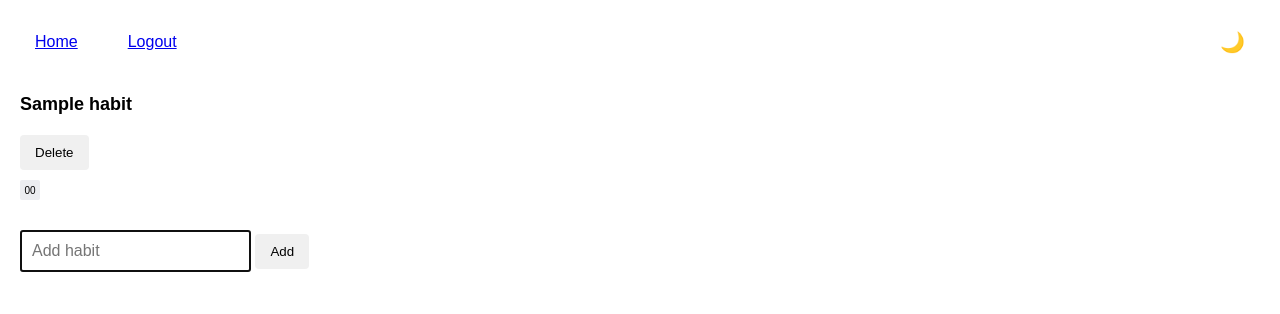
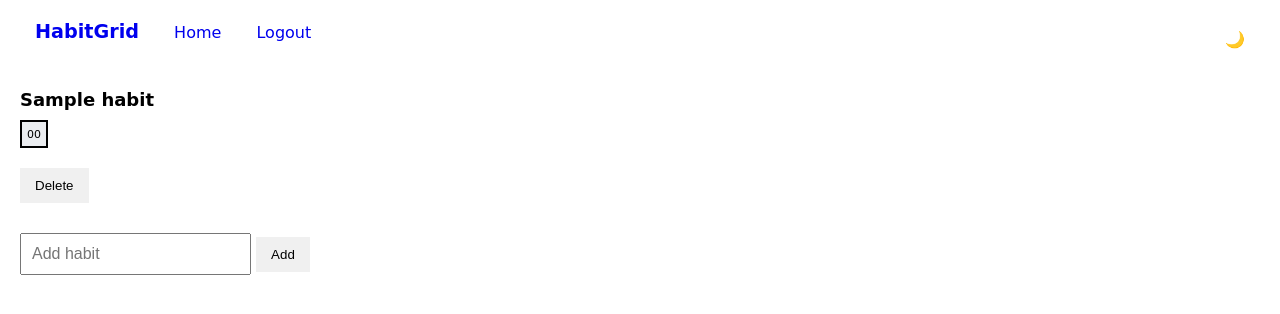
Before and after one commit to sumeetcli/HabitGrid, a Flask app: template templates/home.html in a window 1280 px wide. Shown: the top 314 px of the page. Run offline with Flask 3, Linux system fonts and the light colour scheme; the visitor is signed in with stand-in values (Sample User, id 1); the template is opened without the code that fills it: most values are stand-ins (such as "Sample title", 1, 10 or a date in 2020); some libraries are stand-ins or nearby versions.

Commit message:
redo css again (attempt 4) + misc changes and testing

```diff
--- a/app.py
+++ b/app.py
@@ -5,9 +5,6 @@ from functools import wraps
 from flask_session import Session
 import datetime
 from helpers import login_required, get_db, generate_heatmap
-
-# session ->  user side session
-# Session from flask_session for server side session
 
 app = Flask(__name__)
 app.config["SESSION_PERMANENT"] = False
@@ -40,7 +37,7 @@ def add_habit():
 
     db = get_db()
     today = datetime.date.today().isoformat() # return string instead of object, "YYYY-MM-DD"
-    db.execute("insert into habits (user_id, name, created_at) values (?, ?, ?)", (session["user_id"], name,today))
+    db.execute("insert into habits (user_id, name) values (?, ?)", (session["user_id"], name))
     db.commit()
     db.close()
 
@@ -67,9 +64,22 @@ def log_habit():
     #print(dateString)
 
     db = get_db()
-    db.execute("insert into habit_logs (habit_id, date, done) values (?, ?, ?)", (habitId,dateString, 1))
+
+    # check if already logged for this day
+    existing = db.execute("select id, done from habit_logs where habit_id = ? and date = ?", (habitId, dateString)).fetchone()
+
+    if existing:
+        # toggle done value
+        new_done = 1 - existing["done"]
+        db.execute("update habit_logs set done = ? where habit_id = ? and date = ?", (new_done, habitId, dateString))
+    else:
+        # not exists so add new row
+        db.execute("insert into habit_logs (habit_id, date, done) values (?, ?, ?)", (habitId, dateString, 1))
+
     db.commit()
     db.close()
+
+    return "Logged"
 
 @app.route("/register", methods=["GET", "POST"])
 def register():
--- a/static/css/style.css
+++ b/static/css/style.css
@@ -1,9 +1,9 @@
 body {
-    background-color: #ffffff;
-    color: #000000;
+    background-color: white;
+    color: black;
     margin: 0;
     padding: 20px;
-    font-family: Arial, sans-serif;
+    font-family: "Balsamiq Sans", cursive; /* funky font */
 }
 
 body.dark {
@@ -11,86 +11,74 @@ body.dark {
     color: #e0e0e0;
 }
 
+/* navbar stuff lol */
 nav {
     display: flex;
     gap: 20px;
     margin-bottom: 30px;
-    justify-content: space-between;
-    align-items: center;
 }
 
-.nav-left {
-    display: flex;
-    gap: 20px;
-}
-
-nav a {
+nav a,
+nav button,
+#theme-btn {
     padding: 10px 15px;
+    font-size: 16px;
     background: none;
     border: none;
     cursor: pointer;
-    font-size: 16px;
-}
-
-nav button {
-    padding: 10px 15px;
-    background: none;
-    border: none;
-    cursor: pointer;
-    font-size: 16px;
-}
-
-body.dark nav a {
-    color: #e0e0e0;
-}
-
-body.dark nav button {
-    color: #e0e0e0;
+    text-decoration: None;
 }
 
 #theme-btn {
-    background: none;
-    border: none;
-    font-size: 20px;
-    cursor: pointer;
+  margin-left: auto; /* imp: push to right side */
+}
+
+nav a:hover {
+    opacity: 0.6;
+}
+
+body.dark nav a,
+body.dark nav button,
+body.dark button {
+    color: #e0e0e0;
 }
 
 button {
     background-color: #f0f0f0;
-    color: #000000;
+    color: black;
     border: none;
     padding: 10px 15px;
     cursor: pointer;
-    border-radius: 4px;
+    transition: transform 0.1s;
+}
+
+button:hover {
+    transform: scale(1.05);
 }
 
 body.dark button {
     background-color: #333333;
-    color: #e0e0e0;
 }
 
-button:hover {
-    opacity: 0.8;
-}
-
+/* heatmap days */
 .day {
-    width: 20px;
-    height: 20px;
+    width: 24px;
+    height: 24px;
     background-color: #ebedf0;
-    border-radius: 2px;
     cursor: pointer;
-    font-size: 10px;
     display: flex;
     align-items: center;
     justify-content: center;
+    font-size: 11px;
+    transition: transform 0.1s;
+}
+
+.day:hover {
+    transform: scale(1.1);
 }
 
 body.dark .day {
     background-color: #2a2a2a;
-}
-
-.day:hover {
-    opacity: 0.7;
 }
 
 .day.done {
@@ -101,6 +89,57 @@ body.dark .day.done {
     background-color: #60a5fa;
 }
 
+.day.today {
+    border: 2px solid black !important;
+}
+
+body.dark .day.today {
+    border: 2px solid #e0e0e0 !important;
+}
+
+.day.future {
+    opacity: 0.3;
+    cursor: not-allowed;
+}
+
+/* css grouping trick */
+.day.month-1,
+.day.month-3,
+.day.month-5,
+.day.month-7,
+.day.month-9,
+.day.month-11 {
+    border: 2px solid white;
+}
+
+.day.month-2,
+.day.month-4,
+.day.month-6,
+.day.month-8,
+.day.month-10,
+.day.month-12 {
+    border: 2px solid #d0d0d0;
+}
+
+body.dark .day.month-1,
+body.dark .day.month-3,
+body.dark .day.month-5,
+body.dark .day.month-7,
+body.dark .day.month-9,
+body.dark .day.month-11 {
+        border: 2px solid #404040;
+}
+
+body.dark .day.month-2,
+body.dark .day.month-4,
+body.dark .day.month-6,
+body.dark .day.month-8,
+body.dark .day.month-10,
+body.dark .day.month-12 {
+    border: 2px solid #1a1a1a;
+}
+
+/* layout stuff */
 .heatmap {
     display: grid;
     grid-template-columns: repeat(52, 1fr);
@@ -114,16 +153,12 @@ body.dark .day.done {
     gap: 2px;
 }
 
-.overall {
-    max-width: 1200px;
-}
-
 .habit-card {
     margin-bottom: 30px;
 }
 
 .habit-card h2 {
-    margin: 0 0 15px 0;
+    margin: 0 0 10px 0;
     font-size: 18px;
 }
 
--- a/static/js/script.js
+++ b/static/js/script.js
@@ -21,12 +21,18 @@ themeButton.addEventListener("click", function() {
 });
 
 document.addEventListener("click", function(event) {
-    if (event.target.classList.contains("day")) {
+    if (event.target.classList.contains("day") && !event.target.classList.contains("future")) {
         const date = event.target.getAttribute("date");
         const habitId = event.target.getAttribute("habit-id");
         //console.log("Clicked date:", date);
 
         event.target.classList.toggle("done");
+
+        event.target.animate([
+            { transform: "scale(1)" },
+            { transform: "scale(1.2)" },
+            { transform: "scale(1)" }
+        ],{ duration: 200 });
 
         fetch("/log", {
             method: "POST",
--- a/templates/home.html
+++ b/templates/home.html
@@ -12,20 +12,23 @@
         {% for h in habits %}
             <div class="habit-card">
                 <h2>{{ h['name'] }}</h2>
-                <form action="/habit/delete/{{ h['id'] }}" method="post">
-                    <button type="submit">Delete</button>
-                </form>
+
                 <div class="heatmap">
                     {% for week in h['heatmap'] %}
                         <div class="week">
                             {% for day in week %}
-                                <div class="day" date="{{ day['date'] }}" habit-id="{{h['id']}}">{{ day['date'][-2:] }}</div>
+                                <!-- <div class="day {% if day['done'] == 1 %}done{% endif %} {% if day['today'] %}today{% endif %} {% if day['future'] %}future{% endif %}" date="{{ day['date'] }}" habit-id="{{h['id']}}">{{ day['date'][-2:] }}</div> -->
+                                <div class="day {% if day['done'] == 1 %}done{% endif %} {% if day['today'] %}today{% endif %} {% if day['future'] %}future{% endif %} month-{{ day['month'] }}" date="{{ day['date'] }}" habit-id="{{h['id']}}">{{ day['date'][-2:] }}</div>
                             {% endfor %}
                         </div>
                     {% endfor %}
                 </div>
+                <form action="/habit/delete/{{ h['id'] }}" method="post">
+                    <button type="submit">Delete</button>
+                </form>
             </div>
         {% endfor %}
+
     {% else %}
         <p>No habits yet, please add habits to continue</p>
     {% endif %}
@@ -33,7 +36,7 @@
 </div>
 
 <form action="/habit/add" method="post">
-    <input type="text" name="name" placeholder="Add habit" required autofocus>
+    <input type="text" name="name" placeholder="Add habit" required>
     <button type="submit">Add</button>
 </form>
 
--- a/templates/layout.html
+++ b/templates/layout.html
@@ -10,6 +10,7 @@
     <nav>
         {% if session.user_id %}
             <div class="nav-left">
+                <a href="/" style="font-size: larger;"><strong>HabitGrid</strong></a>
                 <a href="/">Home</a>
                 <a href="/logout">Logout</a>
             </div>
```
Also changed, not shown: helpers.py (+23 -2 lines).
